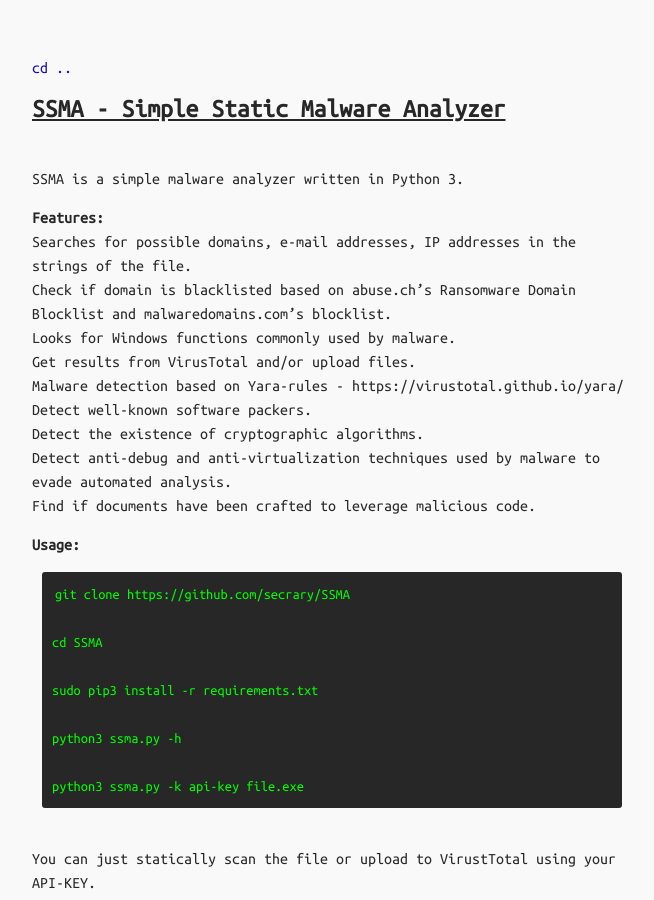
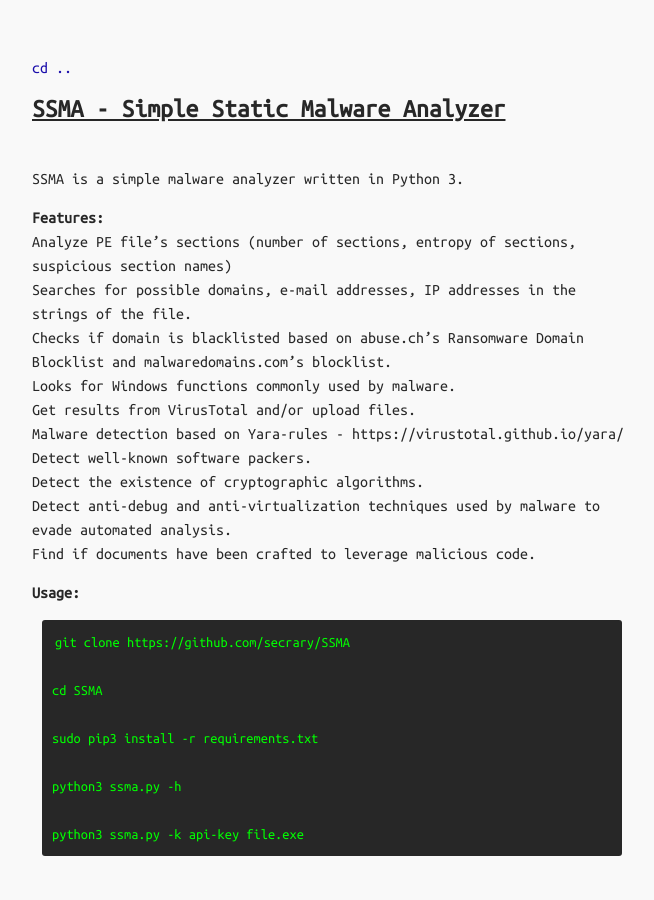
Before and after one commit to programdeveloper/secrary.github.io, a Jekyll site: the page built from _posts/2016-08-30-SSMA.md, in a window 1280 px wide and 900 px high. Shown: the whole window, without its empty margins (308-962 px from the left). Built offline with Jekyll 4.4.1, drawn with Linux system fonts in a browser that asks for light colours.

Commit message:
Update 2016-08-30-SSMA.md

```diff
--- a/_posts/2016-08-30-SSMA.md
+++ b/_posts/2016-08-30-SSMA.md
@@ -6,8 +6,9 @@
 SSMA is a simple malware analyzer written in Python 3. <br>
 
 **Features:** <br>
+Analyze PE file's sections (number of sections, entropy of sections, suspicious section names) <br>
 Searches for possible domains, e-mail addresses, IP addresses in the strings of the file. <br>
-Check if domain is blacklisted based on abuse.ch's Ransomware Domain Blocklist and malwaredomains.com's blocklist. <br>
+Checks if domain is blacklisted based on abuse.ch's Ransomware Domain Blocklist and malwaredomains.com's blocklist. <br>
 Looks for Windows functions commonly used by malware.  <br>
 Get results from VirusTotal and/or upload files.  <br>
 Malware detection based on Yara-rules - https://virustotal.github.io/yara/  <br>
```
